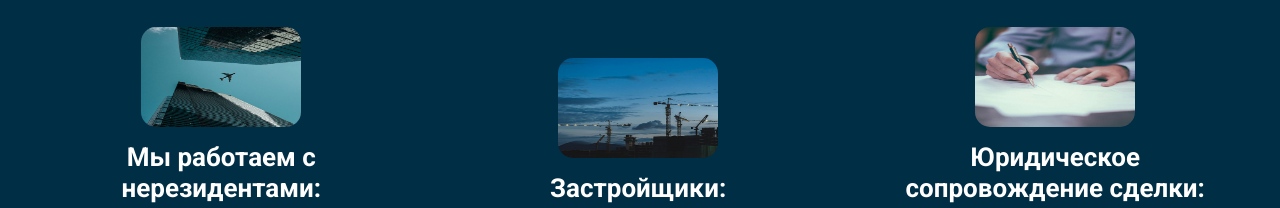
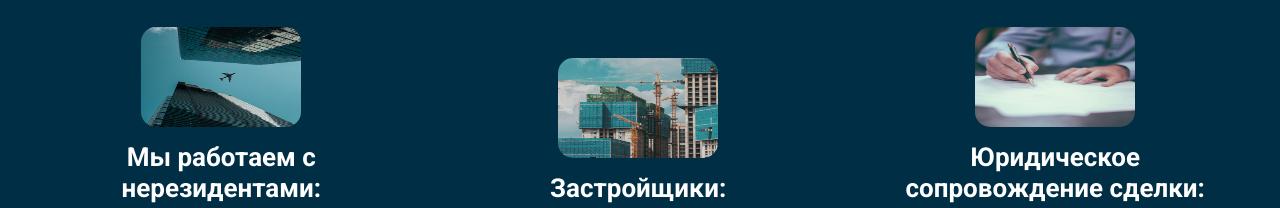
Before and after one commit to VoroncovStanislav/main-page, a plain HTML site: page index.html in a window 1280 px wide. Shown: the part 2975-3183 px from the top of the page. Drawn offline with Linux system fonts and the light colour scheme.

Commit message:
Update index.html

```diff
--- a/index.html
+++ b/index.html
@@ -242,7 +242,7 @@
                             <p class="about_us_text">Осуществляем помощь гражданам дружественных стран приобрести объект быстро и без бюрократических проволочек</p>
                         </div>
                         <div class="advantages_item">
-                            <img src="novostroiki.png" alt="Иконка топ" class="old">
+                            <img src="novostroiki2.jpg" alt="Иконка топ" class="old">
                             <h3>Застройщиĸи:</h3>
                             <p class="about_us_text">Мы тщательно выбираем компании высокого уровня, с максимальной надежностью и безупречной репутацией на рынке</p>
                         </div>
```
